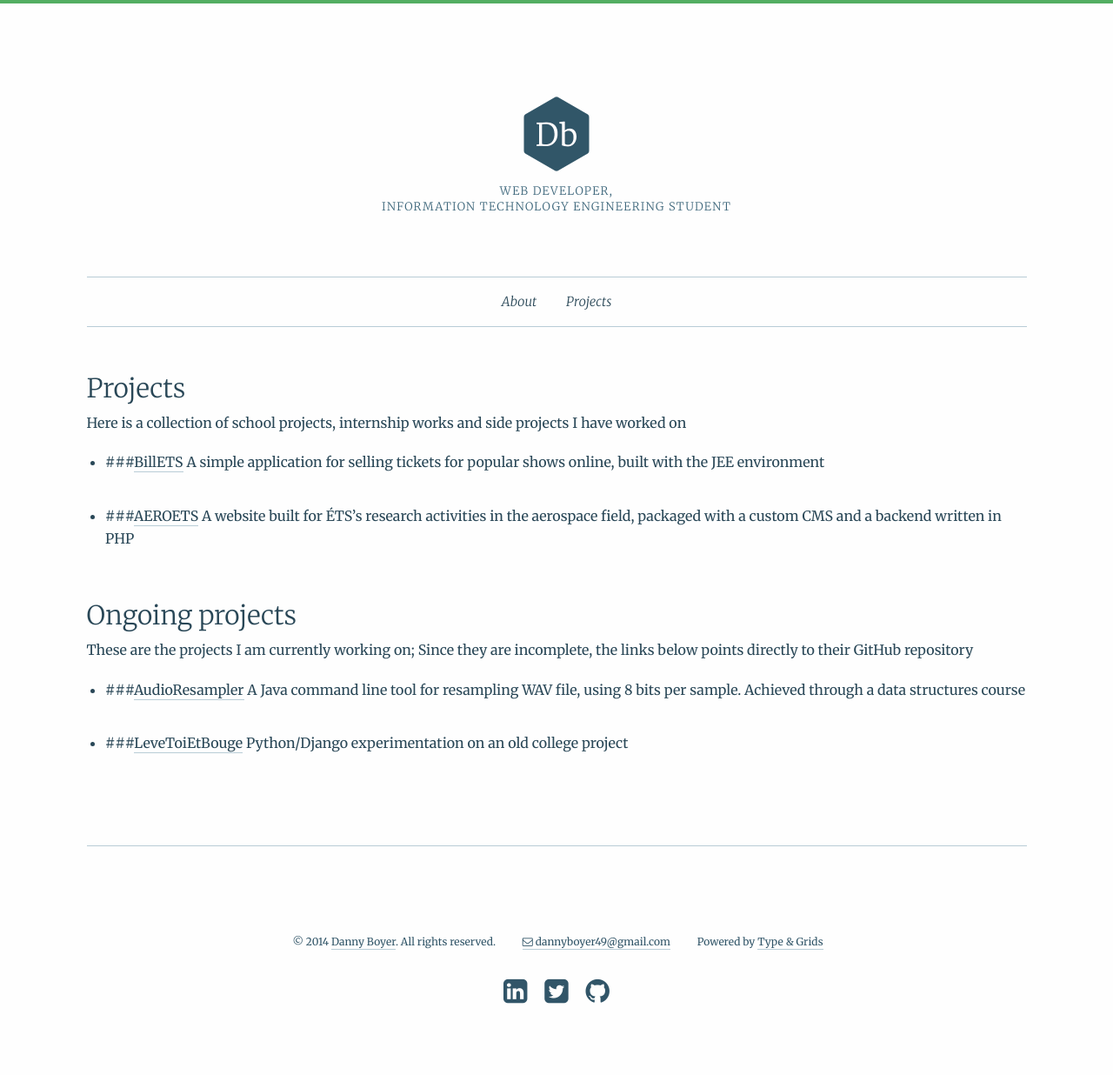
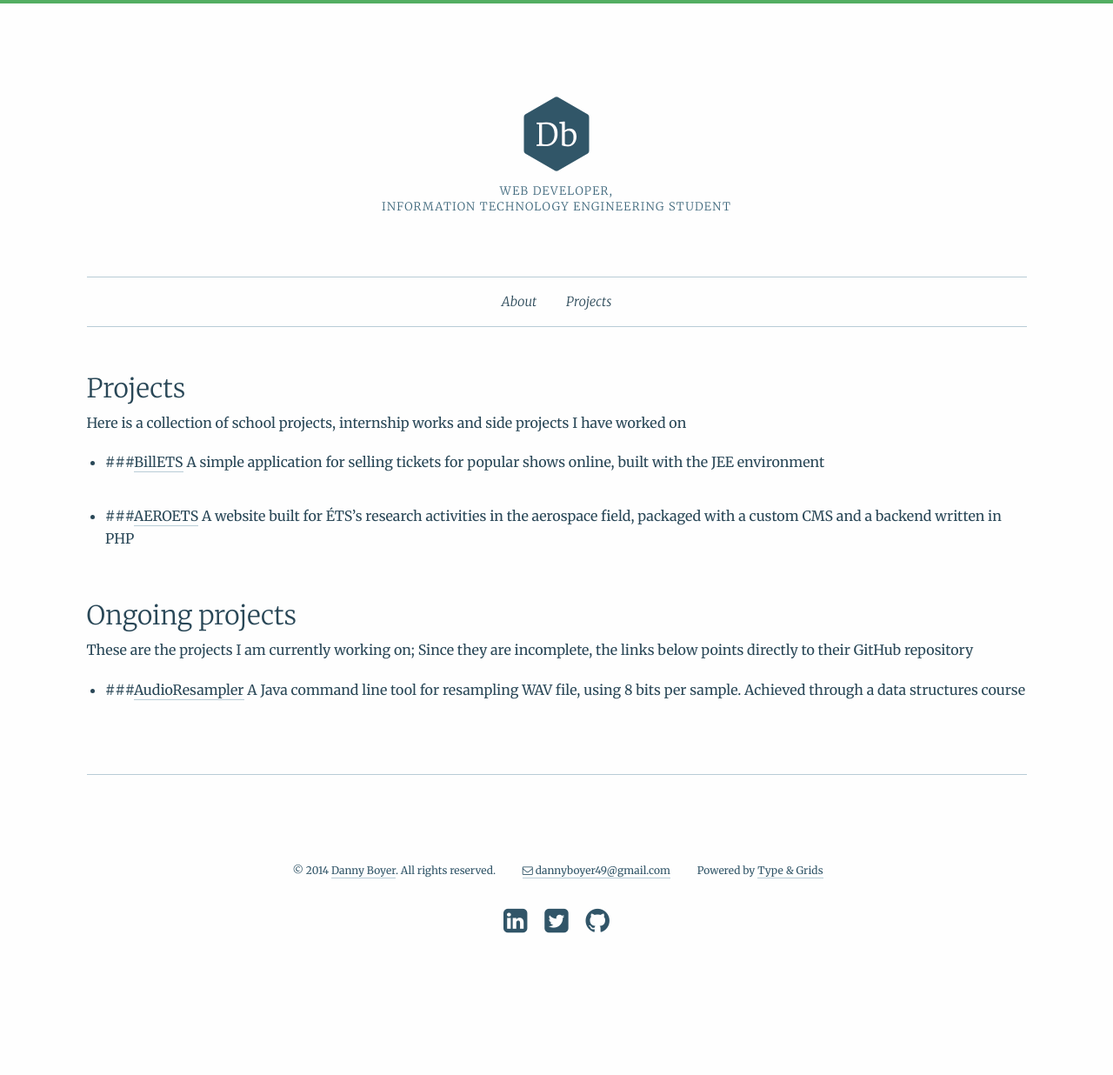
Before and after one commit to dannyboyer/dannyboyer.github.io, a Jekyll site: the page built from projects/index.md, in a window 1280 px wide. Shown: the whole page at 87% size. Built offline with Jekyll 4.4.1, drawn with Linux system fonts in a browser that asks for light colours; after the commit the page ends 1155 px from its top, so only the background shows below that.

Commit message:
removal of the levetoietbouge

```diff
--- a/projects/index.md
+++ b/projects/index.md
@@ -24,8 +24,8 @@ These are the projects I am currently working on; Since they are incomplete, the
 * ###[AudioResampler](https://github.com/dannyboyer/AudioResampler)
 A Java command line tool for resampling WAV file, using 8 bits per sample. Achieved through a data structures course
 
-* ###[LeveToiEtBouge](https://github.com/dannyboyer/LeveToiEtBouge)
-Python/Django experimentation on an old college project
+<!-- * ###[LeveToiEtBouge](https://github.com/dannyboyer/LeveToiEtBouge)
+Python/Django experimentation on an old college project -->
 
 <!-- * ###[dannyboyer.github.io]({{ site.baseurl }}projects/portfolio.html)
 A portfolio built with jekyll and hosted with github pages -->
```
